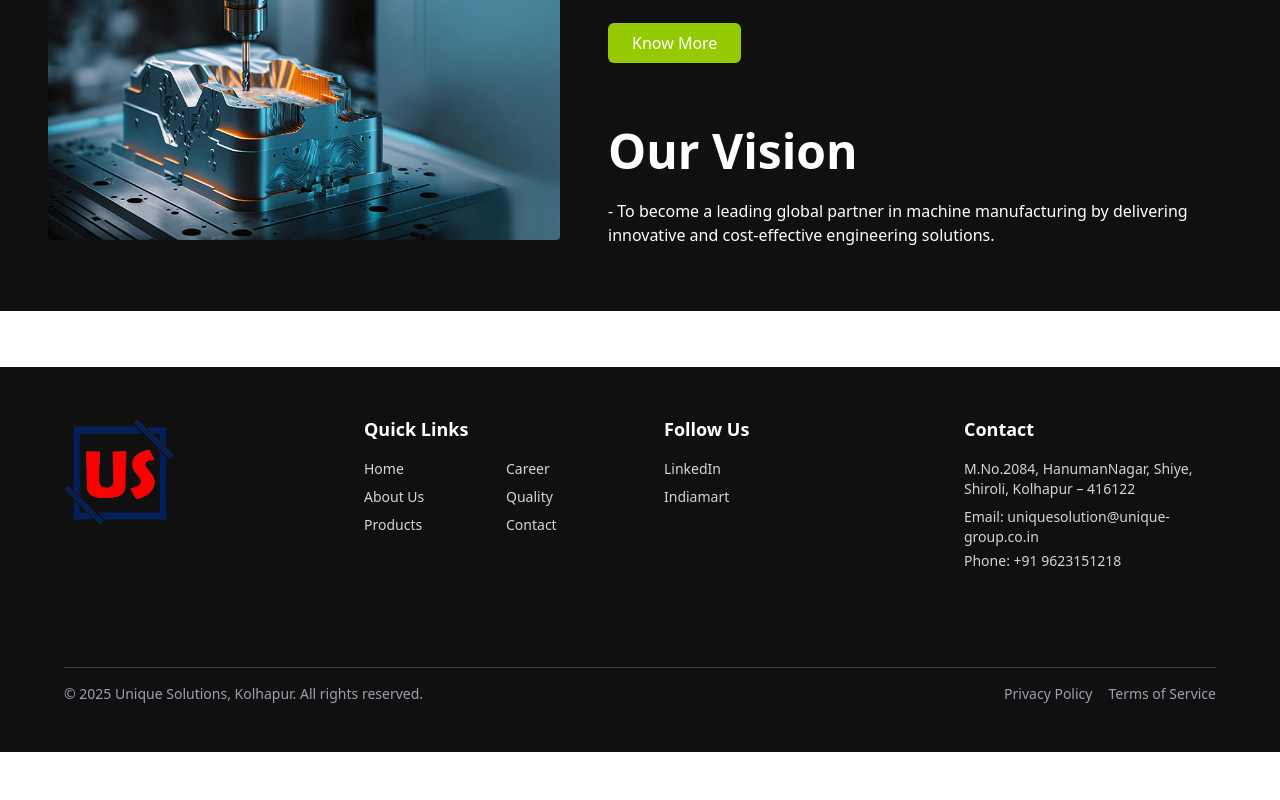
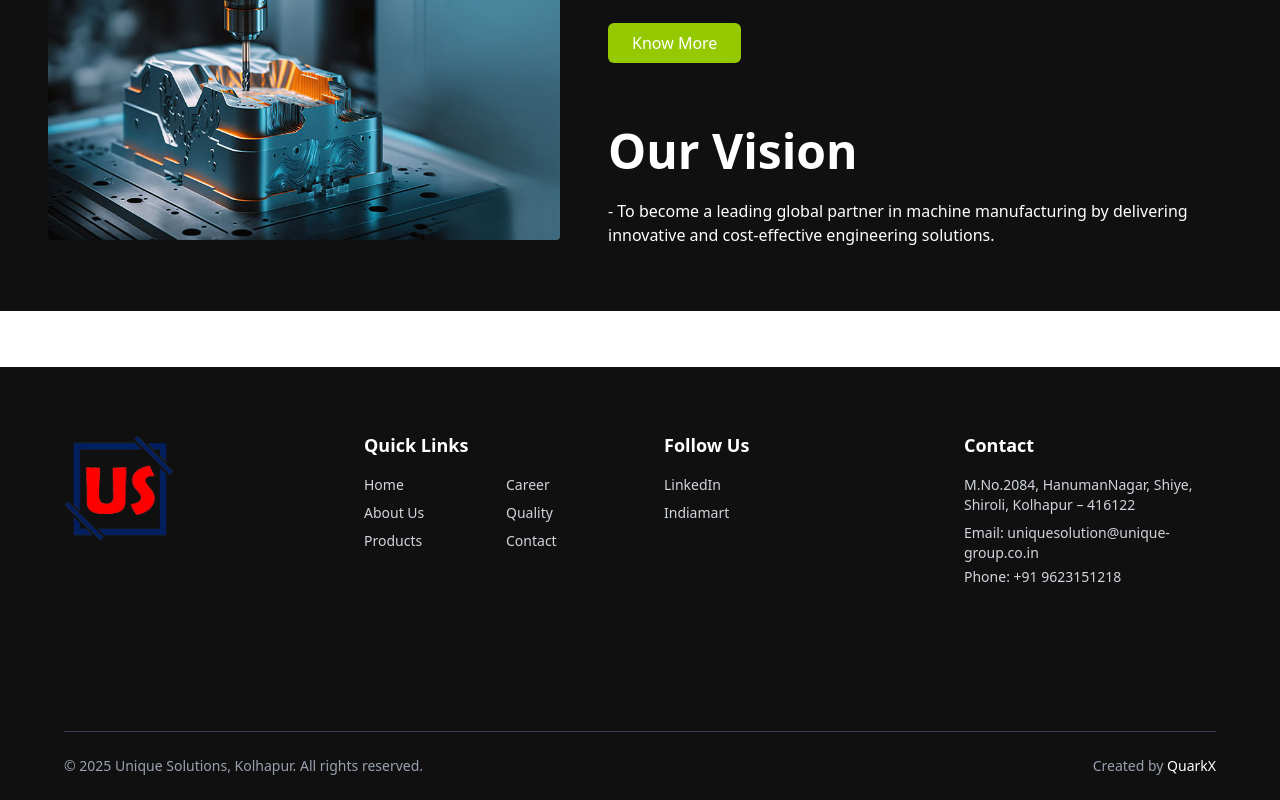
Before and after one commit to Viraj12120/unique-solutions, a React (Vite) app: page / in a window 1280 px wide. Shown: the part 3087-3887 px from the top of the page. Before the commit the page ends 3839 px from the top, so only its background shows below. Built offline with nearby package versions, Linux system fonts and the light colour scheme.

Commit message:
footer update

```diff
--- a/src/components/Footer.jsx
+++ b/src/components/Footer.jsx
@@ -1,9 +1,9 @@
-import React from 'react'
+import React from "react";
 
 const Footer = () => {
-  return (
-		<div className="w-full bg-[#101010] text-white font-ubuntu py-12 px-6 md:px-16">
-			<div className="max-w-7xl mx-auto grid grid-cols-1 md:grid-cols-4 gap-12 items-start">
+	return (
+		<div className="w-full  bg-[#101010] text-white pt-16 font-ubuntu  px-6 md:px-16">
+			<div className="max-w-7xl mx-auto grid grid-cols-1  md:grid-cols-4 gap-12 items-start">
 				{/* Logo */}
 				<div className="flex justify-center md:justify-start">
 					<img
@@ -75,19 +75,21 @@ const Footer = () => {
 			</div>
 
 			{/* Bottom Bar */}
-			<div className="border-t border-gray-700 mt-24  flex flex-col md:flex-row justify-between items-center text-sm text-gray-400">
-				<p className='mt-4'>© 2025 Unique Solutions, Kolhapur. All rights reserved.</p>
-				<div className="flex gap-4 mt-4 md:mt-0">
-					<a href="/privacy-policy" className="hover:underline mt-4">
-						Privacy Policy
-					</a>
-					<a href="/terms" className="hover:underline mt-4">
-						Terms of Service
-					</a>
+			<div className="border-t border-gray-700 mt-36 flex flex-col md:flex-row justify-between items-center text-sm text-gray-400 py-6">
+				<p className="mt-4 md:mt-0">
+					© 2025 Unique Solutions, Kolhapur. All rights reserved.
+				</p>
+				<div className="mt-4 md:mt-0">
+					<p>
+						Created by{" "}
+						<a href="https://quarx.vercel.app/" target="_blank">
+							<span className="text-white">QuarkX</span>
+						</a>
+					</p>
 				</div>
 			</div>
 		</div>
 	);
-}
+};
 
-export default Footer
+export default Footer;
```
